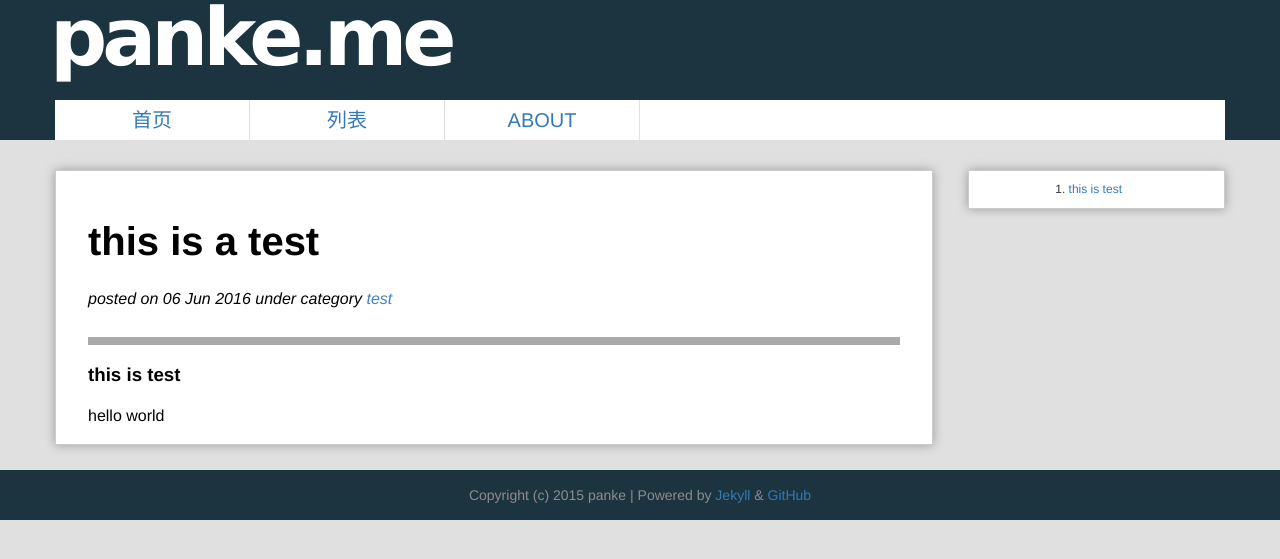
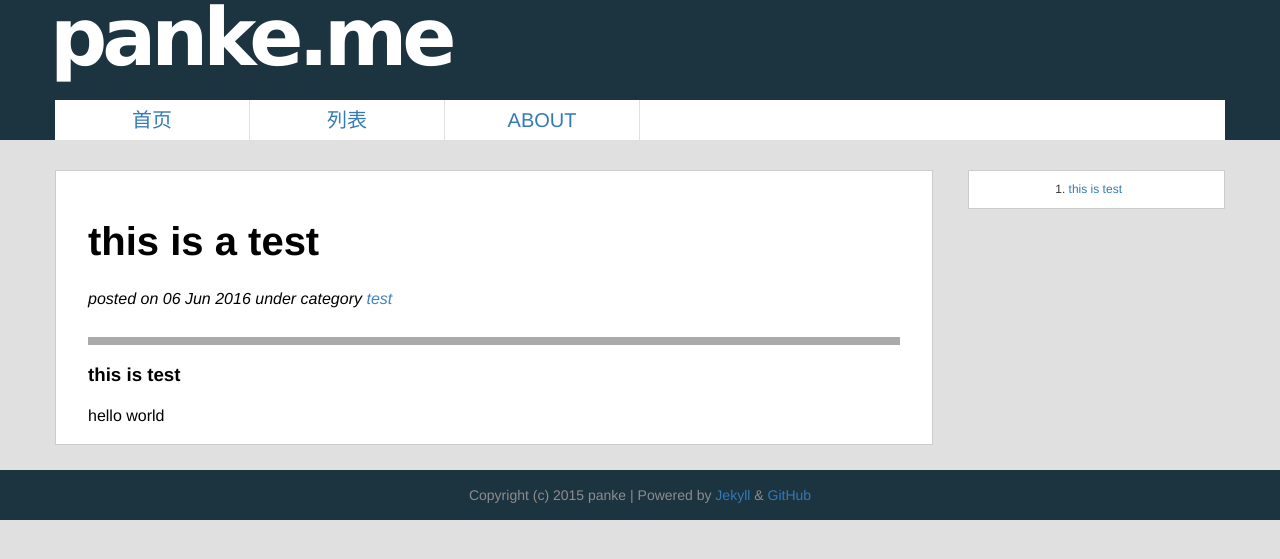
Before and after one commit to xiajingchuan/xiajingchuan.github.io, a Jekyll site: the page built from _posts/2016-06-06-this_is_test.md, in a window 1280 px wide. Shown: the top 559 px of the page. Built offline with Jekyll 4.4.1, drawn with Linux system fonts in a browser that asks for light colours; comment, search, counter and statistics services are not loaded.

Commit message:
delete shadow

```diff
--- a/css/markdownreader.css
+++ b/css/markdownreader.css
@@ -3,7 +3,6 @@
     margin:3rem auto 2.5rem auto;
     background-color: white;
     border:1px solid #ccc;
-    box-shadow:0 0 10px #999;
     padding:0 2em;
     line-height:1.4em;
     font:16px helvetica,arial,freesans,clean,sans-serif;
@@ -72,7 +71,6 @@
 #markdown-outline{
     margin-top: 3rem;
     border:1px solid #ccc;
-    box-shadow:0 0 10px #999;
     padding: 5px 10px;
     max-width: 22%;
     float: right;
```
